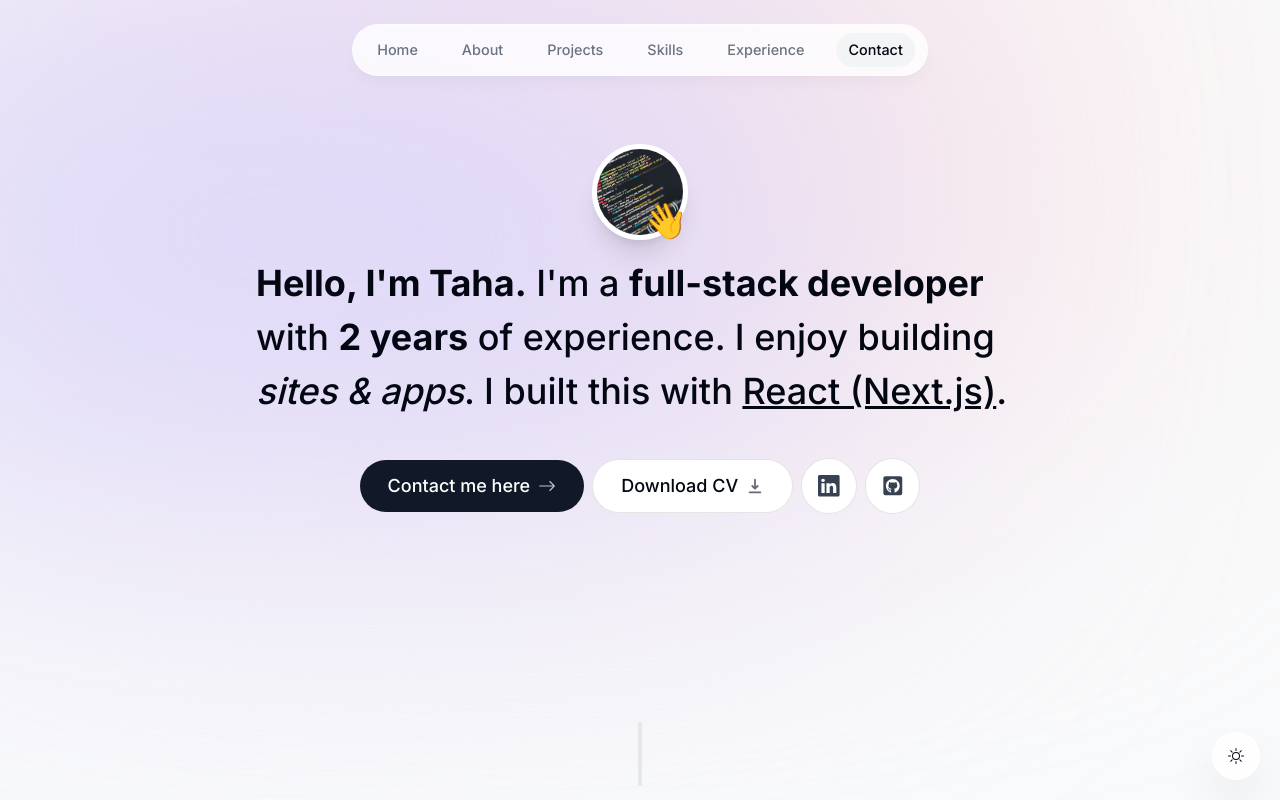
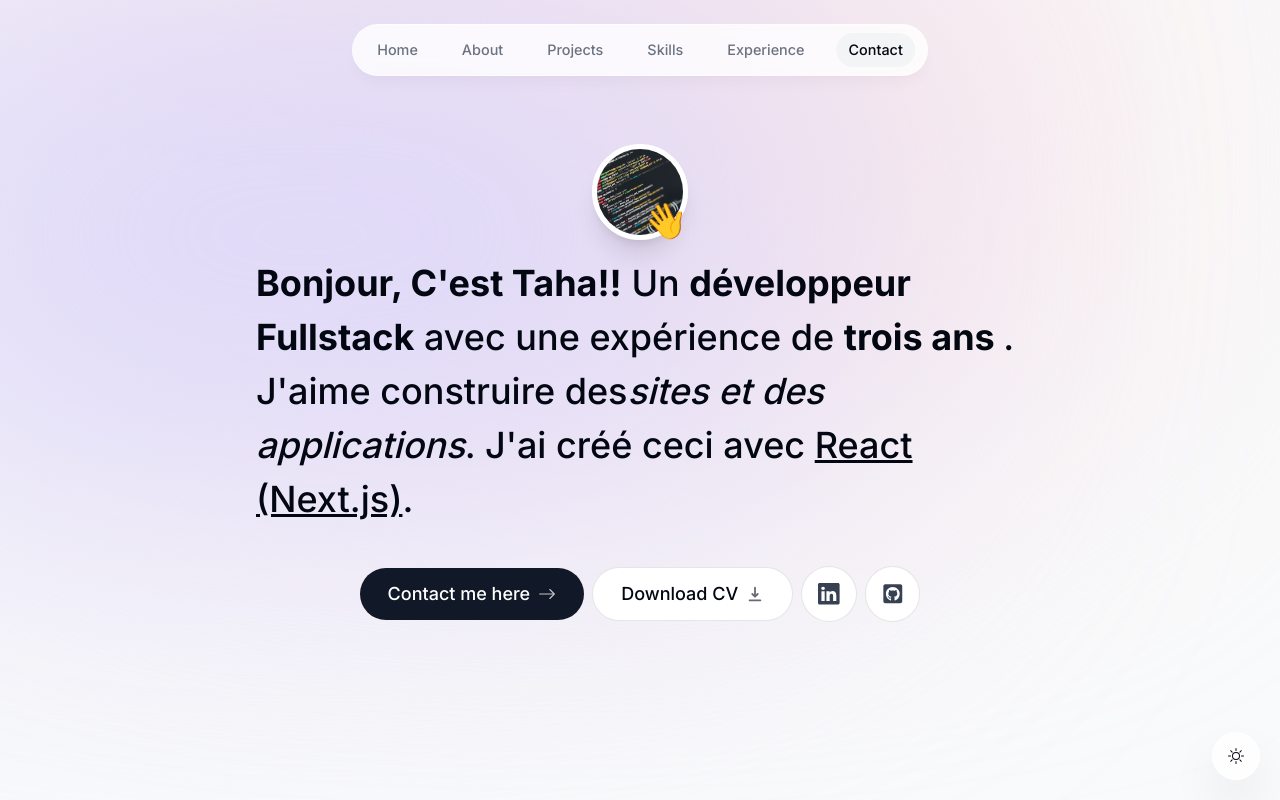
Before and after one commit to TOUFIK-Taha98/my_portfolio, a Next.js app: page / in a window 1280 px wide. Shown: the top 800 px of the page. Built offline with nearby package versions, Linux system fonts and the light colour scheme; no server answers.

Commit message:
Transtation of the presentation

```diff
--- a/components/intro.tsx
+++ b/components/intro.tsx
@@ -61,11 +61,11 @@ export default function Intro() {
         initial={{ opacity: 0, y: 100 }}
         animate={{ opacity: 1, y: 0 }}
       >
-        <span className="font-bold">Hello, I'm Taha.</span> I'm a{" "}
-        <span className="font-bold">full-stack developer</span> with{" "}
-        <span className="font-bold">2 years</span> of experience. I enjoy
-        building <span className="italic">sites & apps</span>. I built this with{" "}
-        <span className="underline">React (Next.js)</span>.
+        <span className="font-bold">Bonjour, C'est Taha!!</span> Un{" "}
+        <span className="font-bold">développeur Fullstack</span> avec une
+        expérience de <span className="font-bold">trois ans </span>. J'aime
+        construire des<span className="italic">sites et des applications</span>.
+        J'ai créé ceci avec <span className="underline">React (Next.js)</span>.
       </motion.h1>
 
       <motion.div
```
